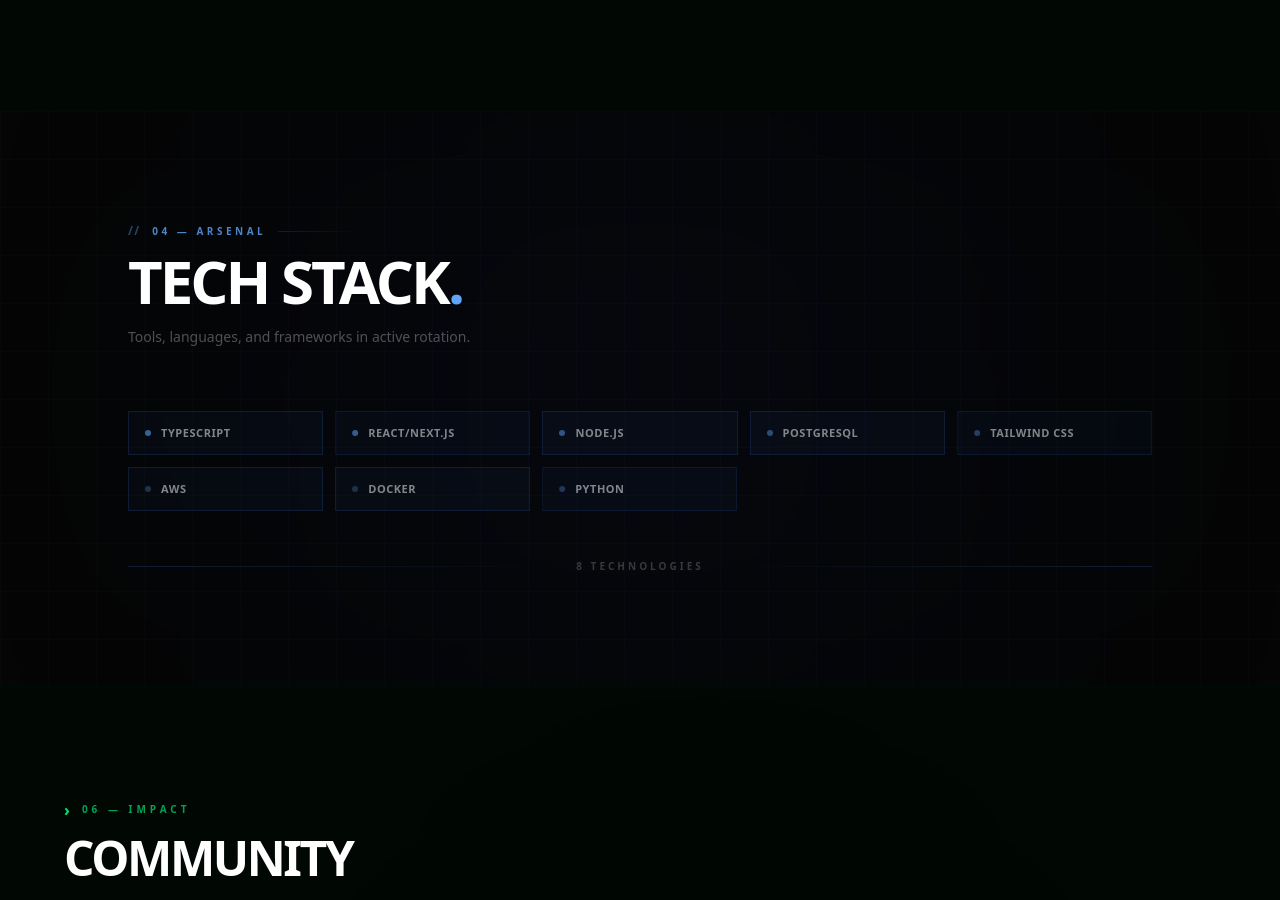
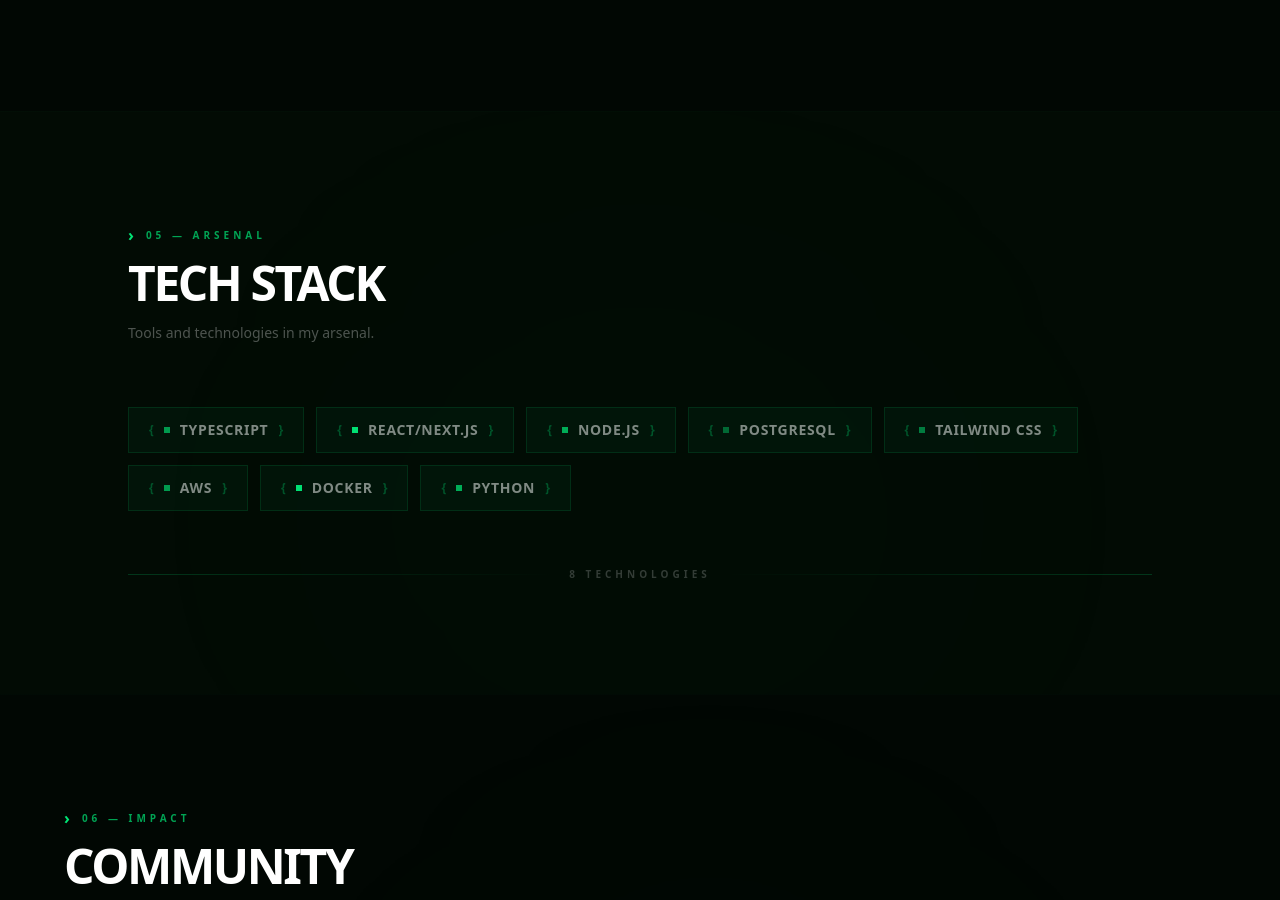
Before and after one commit to salienceenterprises-lab/portfolio-5f77b, a Next.js app: page / in a window 1280 px wide. Shown: the part 3879-4779 px from the top of the page. Built offline with nearby package versions, Linux system fonts and the light colour scheme.

Commit message:
Update app/components/skills.jsx via Portfolio SaaS

```diff
--- a/app/components/skills.jsx
+++ b/app/components/skills.jsx
@@ -3,120 +3,92 @@ import { motion } from "framer-motion";
 
 const container = {
   hidden: {},
-  visible: { transition: { staggerChildren: 0.055 } },
+  visible: { transition: { staggerChildren: 0.04 } },
 };
-
 const item = {
-  hidden: { opacity: 0, scale: 0.6, y: 16 },
-  visible: { opacity: 1, scale: 1, y: 0, transition: { type: "spring", stiffness: 200, damping: 18 } },
+  hidden: { opacity: 0, y: 18, scale: 0.85 },
+  visible: { opacity: 1, y: 0, scale: 1, transition: { type: "spring", stiffness: 240, damping: 18 } },
 };
 
 export default function PortfolioSkills({ data }) {
   if (!data?.skills?.length) return null;
 
   return (
-    <section id="skills" className="relative py-28 px-6 overflow-hidden bg-[#050505]">
+    <section id="skills" className="relative py-28 px-6 overflow-hidden bg-[#020b04]">
 
-      {/* Ambient */}
       <div className="absolute inset-0 pointer-events-none">
-        <div className="absolute top-1/2 left-1/2 -translate-x-1/2 -translate-y-1/2 w-[800px] h-[500px] bg-blue-700/[0.05] blur-[160px] rounded-full" />
-        <div className="absolute inset-0 bg-[linear-gradient(rgba(59,130,246,0.025)_1px,transparent_1px),linear-gradient(90deg,rgba(59,130,246,0.025)_1px,transparent_1px)] bg-[size:48px_48px]" />
+        <div className="absolute bottom-0 left-1/2 -translate-x-1/2 w-[700px] h-[350px] rounded-full blur-[180px]"
+          style={{ background: "radial-gradient(ellipse, rgba(0,230,118,0.06), transparent 70%)" }} />
+        <div className="absolute inset-0 bg-[linear-gradient(rgba(0,230,118,0.015)_1px,transparent_1px)] bg-[size:64px]" />
       </div>
 
       <div className="max-w-5xl mx-auto relative z-10">
 
-        {/* Section label */}
-        <motion.div
-          initial={{ opacity: 0, x: -20 }}
-          whileInView={{ opacity: 1, x: 0 }}
-          viewport={{ once: true }}
-          transition={{ duration: 0.5 }}
-          className="flex items-center gap-3 mb-3"
-        >
-          <span className="text-blue-400/40 font-black text-xs tracking-widest select-none">{"//"}</span>
-          <span className="text-[10px] font-black tracking-[0.35em] uppercase text-blue-400/80">04 — Arsenal</span>
-          <div className="flex-1 h-px bg-gradient-to-r from-blue-500/20 to-transparent max-w-[80px]" />
+        <motion.div initial={{ opacity: 0, x: -20 }} whileInView={{ opacity: 1, x: 0 }}
+          viewport={{ once: true }} transition={{ duration: 0.6 }}
+          className="flex items-center gap-3 mb-3">
+          <span className="font-black text-base" style={{ color: "#00e676" }}>›</span>
+          <span className="text-[10px] font-black tracking-[0.4em] uppercase"
+            style={{ color: "rgba(0,230,118,0.7)" }}>05 — Arsenal</span>
         </motion.div>
 
-        <motion.h2
-          initial={{ opacity: 0, y: 18 }}
-          whileInView={{ opacity: 1, y: 0 }}
-          viewport={{ once: true }}
-          transition={{ duration: 0.6, delay: 0.05 }}
-          className="text-4xl sm:text-6xl font-black tracking-tighter text-white mb-4 uppercase"
-        >
-          Tech Stack<span className="text-blue-400">.</span>
+        <motion.h2 initial={{ opacity: 0, y: 20 }} whileInView={{ opacity: 1, y: 0 }}
+          viewport={{ once: true }} transition={{ duration: 0.7, delay: 0.05 }}
+          className="text-4xl sm:text-5xl font-black tracking-tighter text-white mb-4 uppercase">
+          Tech Stack
         </motion.h2>
-
-        <motion.p
-          initial={{ opacity: 0 }}
-          whileInView={{ opacity: 1 }}
-          viewport={{ once: true }}
-          transition={{ duration: 0.5, delay: 0.15 }}
-          className="text-white/30 text-sm mb-16 max-w-sm"
-        >
-          Tools, languages, and frameworks in active rotation.
+        <motion.p initial={{ opacity: 0 }} whileInView={{ opacity: 1 }} viewport={{ once: true }}
+          transition={{ duration: 0.6, delay: 0.15 }}
+          className="text-sm mb-16 max-w-md" style={{ color: "rgba(255,255,255,0.3)" }}>
+          Tools and technologies in my arsenal.
         </motion.p>
 
-        {/* Skill grid */}
-        <motion.div
-          variants={container}
-          initial="hidden"
-          whileInView="visible"
-          viewport={{ once: true }}
-          className="grid grid-cols-2 sm:grid-cols-3 md:grid-cols-4 lg:grid-cols-5 gap-3"
-        >
+        <motion.div variants={container} initial="hidden" whileInView="visible"
+          viewport={{ once: true, amount: 0.15 }}
+          className="flex flex-wrap gap-3">
           {data.skills.map((skill, i) => (
-            <motion.div
-              key={i}
-              variants={item}
-              whileHover={{
-                borderColor: "rgba(59,130,246,0.7)",
-                boxShadow: "0 0 24px rgba(59,130,246,0.2), inset 0 0 12px rgba(59,130,246,0.05)",
-                y: -4,
-              }}
-              className="group relative bg-blue-500/[0.04] border border-blue-500/15 px-4 py-3.5 transition-all duration-300 cursor-default overflow-hidden"
-            >
-              {/* Corner accent — top left */}
-              <span className="absolute top-0 left-0 w-0 h-0 border-t-[12px] border-l-[12px] border-t-blue-500/30 border-l-transparent opacity-0 group-hover:opacity-100 transition-opacity duration-300"
-                style={{ borderTopColor: "rgba(59,130,246,0.3)", borderLeftColor: "transparent" }}
-              />
+            <motion.div key={`${skill}-${i}`} variants={item}
+              whileHover={{ y: -4, scale: 1.05 }}
+              className="group relative cursor-default">
 
-              {/* Indicator dot */}
-              <div className="flex items-center gap-2.5 mb-0">
+              {/* Glow on hover */}
+              <div className="absolute -inset-px opacity-0 group-hover:opacity-100 transition-opacity duration-300 blur-sm pointer-events-none"
+                style={{ background: "rgba(0,230,118,0.3)" }} />
+
+              <div className="relative flex items-center gap-2.5 px-5 py-3 transition-all duration-300"
+                style={{
+                  background: "rgba(0,230,118,0.04)",
+                  border: "1px solid rgba(0,230,118,0.12)",
+                }}>
+                {/* Brackets */}
+                <span className="text-xs font-black opacity-30 group-hover:opacity-70 transition-opacity duration-300"
+                  style={{ color: "#00e676" }}>&#123;</span>
                 <motion.div
                   animate={{ opacity: [0.4, 1, 0.4] }}
-                  transition={{ duration: 2, repeat: Infinity, delay: i * 0.15 % 2 }}
-                  className="w-1.5 h-1.5 rounded-full bg-blue-400/60 flex-shrink-0 group-hover:bg-blue-400 transition-colors"
-                />
-                <span className="text-[11px] font-bold text-white/50 group-hover:text-white/85 transition-colors duration-300 uppercase tracking-wider leading-tight">
+                  transition={{ duration: 2.5 + (i % 5) * 0.3, repeat: Infinity }}
+                  className="w-1.5 h-1.5 flex-shrink-0"
+                  style={{ background: "#00e676" }} />
+                <span className="text-sm font-black uppercase tracking-wider transition-colors duration-300"
+                  style={{ color: "rgba(255,255,255,0.5)" }}
+                  onMouseEnter={(e) => e.currentTarget.style.color = "#00e676"}
+                  onMouseLeave={(e) => e.currentTarget.style.color = "rgba(255,255,255,0.5)"}>
                   {skill}
                 </span>
+                <span className="text-xs font-black opacity-30 group-hover:opacity-70 transition-opacity duration-300"
+                  style={{ color: "#00e676" }}>&#125;</span>
               </div>
-
-              {/* Bottom glow line on hover */}
-              <motion.div
-                initial={{ scaleX: 0 }}
-                whileHover={{ scaleX: 1 }}
-                className="absolute bottom-0 left-0 right-0 h-px bg-gradient-to-r from-transparent via-blue-400/60 to-transparent origin-left"
-              />
             </motion.div>
           ))}
         </motion.div>
 
-        {/* Count + divider */}
-        <motion.div
-          initial={{ opacity: 0 }}
-          whileInView={{ opacity: 1 }}
-          viewport={{ once: true }}
-          transition={{ duration: 0.5, delay: 0.4 }}
-          className="flex items-center gap-4 mt-12"
-        >
-          <div className="flex-1 h-px bg-gradient-to-r from-blue-500/20 to-transparent" />
-          <span className="text-[10px] font-black uppercase tracking-[0.3em] text-white/20">
+        <motion.div initial={{ opacity: 0, y: 12 }} whileInView={{ opacity: 1, y: 0 }}
+          viewport={{ once: true }} transition={{ duration: 0.6, delay: 0.4 }}
+          className="mt-14 flex items-center gap-4">
+          <div className="h-px flex-1" style={{ background: "linear-gradient(90deg, rgba(0,230,118,0.2), transparent)" }} />
+          <span className="text-[10px] font-black tracking-[0.4em] uppercase" style={{ color: "rgba(255,255,255,0.2)" }}>
             {data.skills.length} Technologies
           </span>
-          <div className="flex-1 h-px bg-gradient-to-l from-blue-500/20 to-transparent" />
+          <div className="h-px flex-1" style={{ background: "linear-gradient(270deg, rgba(0,230,118,0.2), transparent)" }} />
         </motion.div>
       </div>
     </section>
```
